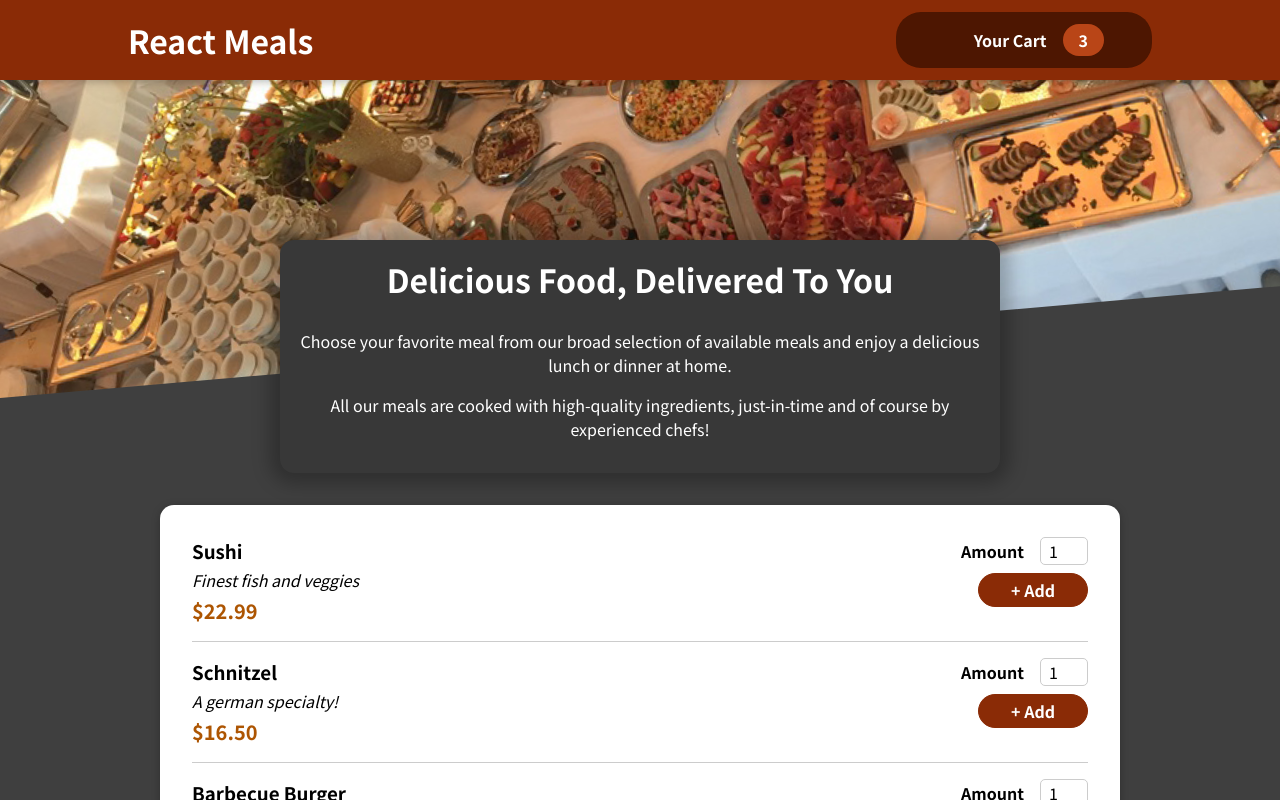
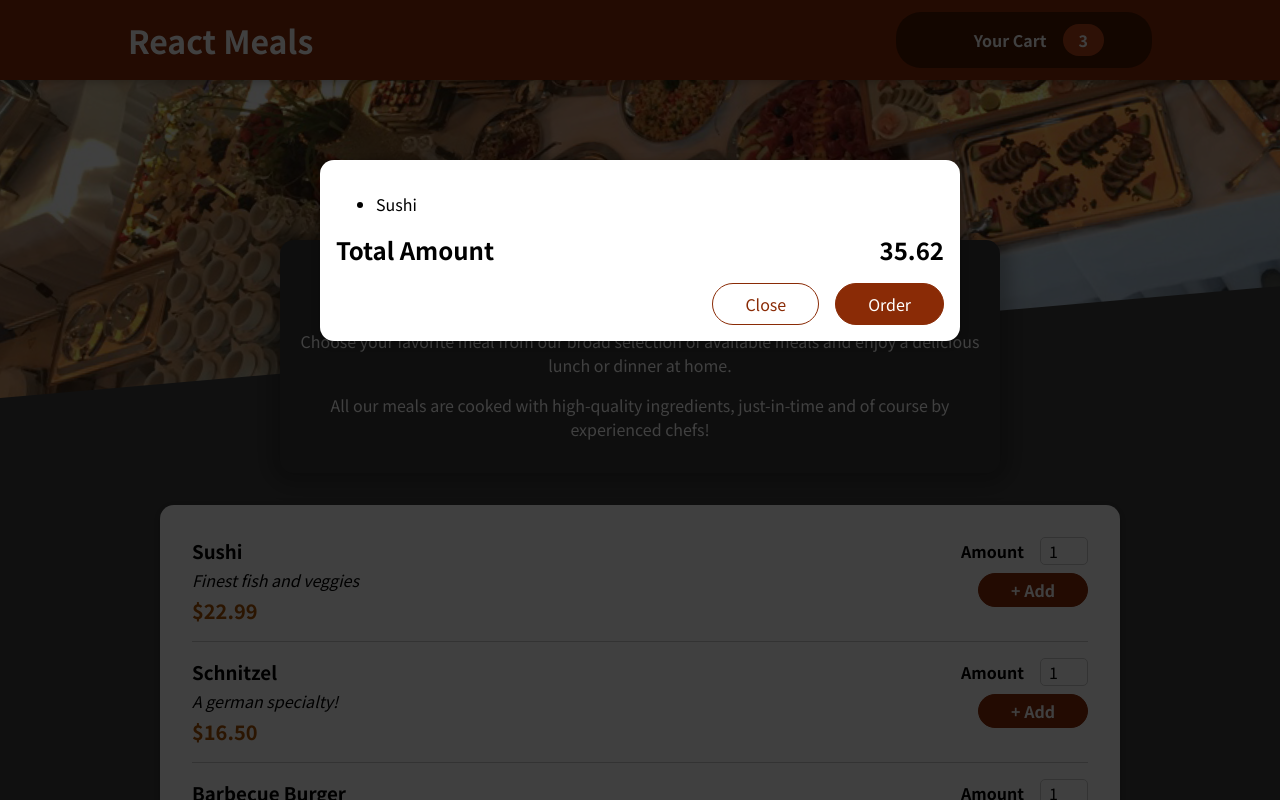
Before and after one commit to AliakseyShapel/food-order-app-react, a React (Create React App) app: page / in a window 1280 px wide. Shown: the top 800 px of the page. Built offline with nearby package versions, Linux system fonts and the light colour scheme; some icons are missing.

Commit message:
139. Adding a Modal via a React Portal

```diff
--- a/public/index.html
+++ b/public/index.html
@@ -28,6 +28,7 @@
   </head>
   <body>
     <noscript>You need to enable JavaScript to run this app.</noscript>
+    <div id="overlays"></div>
     <div id="root"></div>
     <!--
       This HTML file is a template.
--- a/src/App.js
+++ b/src/App.js
@@ -1,11 +1,13 @@
 import React from 'react';
 
+import Cart from './components/Cart/Cart';
 import Header from './components/Layout/Header';
 import Meals from './components/Meals/Meals';
 
 export default function App() {
   return (
     <>
+      <Cart />
       <Header />
       <main>
         <Meals />
--- a/src/components/Cart/Cart.js
+++ b/src/components/Cart/Cart.js
@@ -1,4 +1,6 @@
 import React from 'react';
+
+import Modal from '../UI/Modal';
 
 import classes from './Cart.module.css';
 
@@ -12,7 +14,7 @@
   );
 
   return (
-    <div>
+    <Modal>
       {cartItems}
       <div className={classes.total}>
         <span>Total Amount</span>
@@ -22,6 +24,6 @@
         <button className={classes['button--alt']}>Close</button>
         <button className={classes.button}>Order</button>
       </div>
-    </div>
+    </Modal>
   );
 }
--- /dev/null
+++ b/src/components/UI/Modal.js
@@ -0,0 +1,30 @@
+import React from 'react';
+import ReactDOM from 'react-dom';
+
+import classes from './Modal.module.css';
+
+function Backdrop() {
+  return <div className={classes.backdrop} />;
+}
+
+function ModalOverlay(props) {
+  return (
+    <div className={classes.modal}>
+      <div className={classes.content}>{props.children}</div>
+    </div>
+  );
+}
+
+const portalElement = document.getElementById('overlays');
+
+export default function Modal(props) {
+  return (
+    <>
+      {ReactDOM.createPortal(<Backdrop />, portalElement)}
+      {ReactDOM.createPortal(
+        <ModalOverlay>{props.children}</ModalOverlay>,
+        portalElement
+      )}
+    </>
+  );
+}
--- /dev/null
+++ b/src/components/UI/Modal.module.css
@@ -0,0 +1,40 @@
+.backdrop {
+  position: fixed;
+  top: 0;
+  left: 0;
+  width: 100%;
+  height: 100vh;
+  z-index: 20;
+  background-color: rgba(0, 0, 0, 0.75);
+}
+
+.modal {
+  position: fixed;
+  top: 20vh;
+  left: 5%;
+  width: 90%;
+  background-color: white;
+  padding: 1rem;
+  border-radius: 14px;
+  box-shadow: 0 2px 8px rgba(0, 0, 0, 0.25);
+  z-index: 30;
+  animation: slide-down 300ms ease-out forwards;
+}
+
+@media (min-width: 768px) {
+  .modal {
+    width: 40rem;
+    left: calc(50% - 20rem);
+  }
+}
+
+@keyframes slide-down {
+  from {
+    opacity: 0;
+    transform: translateY(-3rem);
+  }
+  to {
+    opacity: 1;
+    transform: translateY(0);
+  }
+}
```
